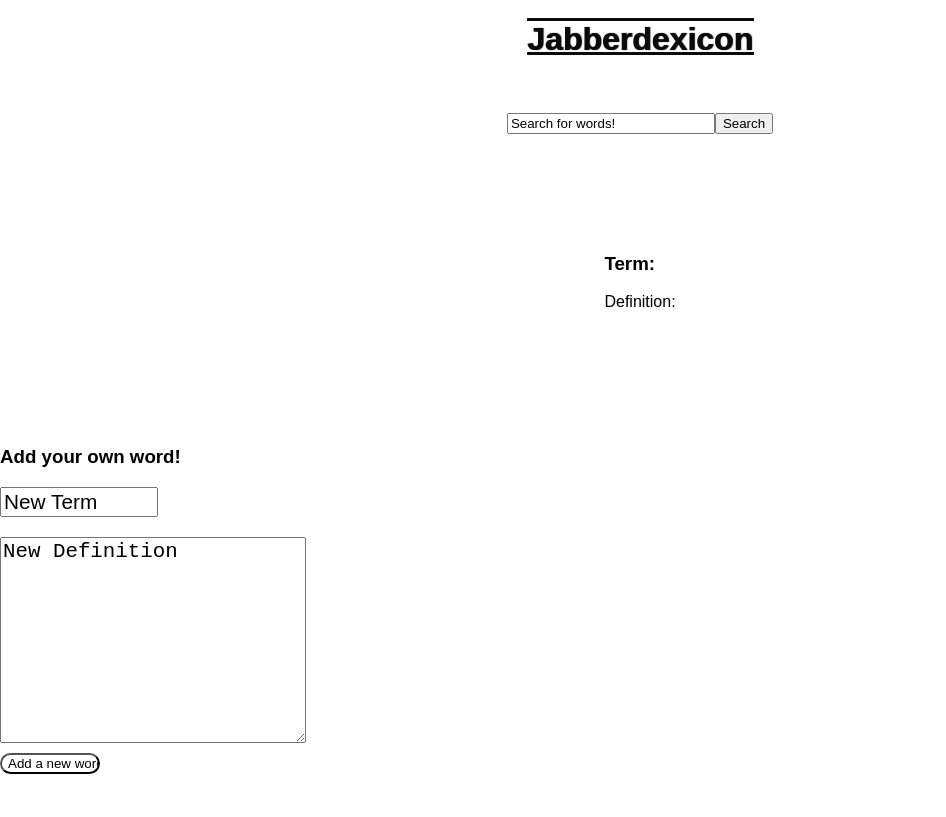
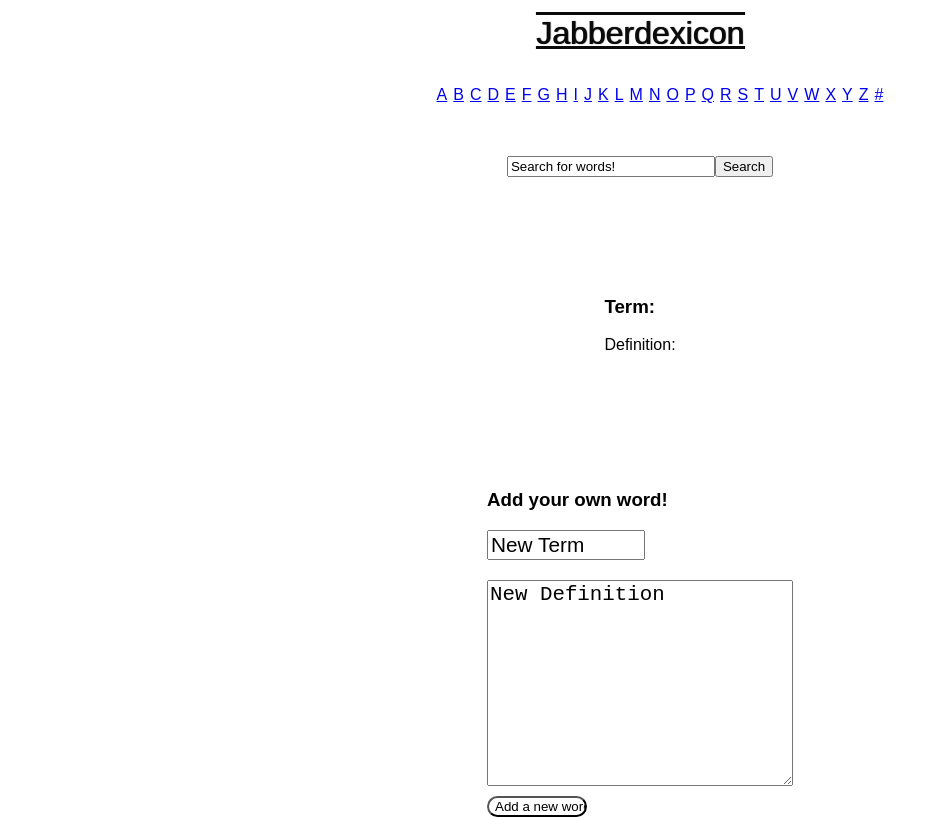
Before and after one commit to ColinFendrick/jabberdexicon, a React app: page /entry/1 in a window 1280 px wide. Shown: the whole page, without its empty margins (0-946 px from the left). Built offline with nearby package versions, Linux system fonts and the light colour scheme; no server answers.

Commit message:
Did some state work

```diff
--- a/package.json
+++ b/package.json
@@ -36,6 +36,7 @@
     "react": "^15.5.4",
     "react-dom": "^15.5.4",
     "react-hot-loader": "next",
+    "react-native-searchbar": "^1.8.0",
     "react-router-dom": "^4.1.1",
     "redbox-react": "^1.3.6",
     "sass-loader": "^6.0.3",
--- a/src/components/App.js
+++ b/src/components/App.js
@@ -1,9 +1,15 @@
 import React, { Component } from 'react'
-import { BrowserRouter as Router } from 'react-router-dom'
+import { BrowserRouter as Router,
+  NavLink,
+  Route } from 'react-router-dom'
 import SearchBar from './Searchbar.js'
 import Definition from './Definition.js'
 import AddWord from './AddWord.js'
 import styles from '../styles/App.scss'
+import LetterBar from './LetterBar.js'
+import Home from './Home.js'
+import BrowseLetter from './BrowseLetter.js'
+import ShowWord from './ShowWord.js'
 
 class App extends Component {
   state = {
@@ -11,7 +17,7 @@ class App extends Component {
   }
 
   addWord = (newTerm, newDef) => {
-    const url = 'https://jabberdexicon.herokuapp.com/entries?access_token=TOKasdf9ha8w4t3hk698asdfmFKJASDFI'
+    const url = 'https://jabberdexicon.herokuapp.com/entries?access_token=example'
     window.fetch(url, {
       method: 'POST',
       headers: { 'Content-Type': 'application/json' },
@@ -29,20 +35,17 @@ class App extends Component {
     })
   }
 
-  searchWord = searchTerm => {
-    const url = 'https://jabberdexicon.herokuapp.com/entries?access_token=TOKasdf9ha8w4t3hk698asdfmFKJASDFI'
-    window.fetch(url)
-    .then(r => r.json())
-    .then(data => {
-      console.log(data)
-    })
-  }
-
   render () {
     return <Router>
       <div className={styles.App}>
-        <h1>Jabberdexicon</h1>
-        <SearchBar searchWord={this.searchWord} />
+        <NavLink className={styles.topLink} to={`/`}>
+          Jabberdexicon
+        </NavLink>
+        <LetterBar />
+        <SearchBar />
+        <Route exact path='/' component={Home} />
+        <Route path='/entry/:slug' component={ShowWord} />
+        <Route path='/browse/:letter' component={BrowseLetter} />
         <Definition term={this.state.active.term} definition={this.state.active.definition} />
         <AddWord addWord={this.addWord} />
       </div>
--- /dev/null
+++ b/src/components/BrowseLetter.js
@@ -0,0 +1,40 @@
+import React, { Component } from 'react'
+import styles from '../styles/BrowseLetter.scss'
+import { NavLink } from 'react-router-dom'
+
+class BrowseLetter extends Component {
+  state = {
+    active: []
+  }
+
+  updateSearch (letter) {
+
+  }
+
+  componentDidMount () {
+    const url = 'https://jabberdexicon.herokuapp.com/entries?access_token=example'
+    window.fetch(url)
+    .then(r => r.json())
+    .then(data => {
+      this.setState({
+        active: data
+      })
+    })
+  }
+
+  render () {
+    const filtered = this.state.active.filter(item => {
+      return item.term[0].toLowerCase() === this.props.match.params.letter
+    })
+    const words = filtered.map(word => {
+      return <li key={word.id}>
+        <NavLink to={`/entry/${word.slug}`}>{word.term}</NavLink>
+      </li>
+    })
+    return <ul className={styles.BrowseLetter}>
+      {words}
+    </ul>
+  }
+}
+
+export default BrowseLetter
--- /dev/null
+++ b/src/components/Home.js
@@ -0,0 +1,12 @@
+import React, { Component } from 'react'
+import styles from '../styles/Home.scss'
+
+class Home extends Component {
+  render () {
+    return <div className={styles.Home}>
+      <img src='https://encrypted-tbn0.gstatic.com/images?q=tbn:ANd9GcTanqbeK5pnOIecE78mIjYDOfY4uFTtqKMihjP-Jv3TcXyfnsd_YA' />
+    </div>
+  }
+}
+
+export default Home
--- /dev/null
+++ b/src/components/LetterBar.js
@@ -0,0 +1,23 @@
+import React, { Component } from 'react'
+import { NavLink } from 'react-router-dom'
+import styles from '../styles/LetterBar.scss'
+
+class LetterBar extends Component {
+  letters = 'abcdefghijklmnopqrstuvwxyz#'.split('')
+
+  render () {
+    const searchLetters = this.letters.map((letter, i) => {
+      return <li key={i}>
+        <NavLink to={`/browse/${letter}`}>
+          {letter.toUpperCase()}
+        </NavLink>
+      </li>
+    })
+
+    return <ul className={styles.LetterBar}>
+      {searchLetters}
+    </ul>
+  }
+}
+
+export default LetterBar
--- a/src/components/SearchBar.js
+++ b/src/components/SearchBar.js
@@ -4,7 +4,6 @@ import styles from '../styles/Searchbar.scss'
 class SearchBar extends Component {
   _submit = e => {
     e.preventDefault()
-    this.props.searchWord(this.refs.searchText.value)
   }
 
   _focus = (e) => {
--- /dev/null
+++ b/src/components/ShowWord.js
@@ -0,0 +1,31 @@
+import React, { Component } from 'react'
+
+class ShowWord extends Component {
+  state = {
+    active: {}
+  }
+
+  updateWord (slug) {
+    this.setState({active: []})
+    const url = `https://jabberdexicon.herokuapp.com/entries/${slug}?access_token=example`
+    window.fetch(url)
+    .then(r => r.json())
+    .then(data => {
+      this.setState({
+        active: data
+      })
+    })
+  }
+
+  componentDidMount () {
+    this.updateWord(this.props.match.params.slug)
+  }
+
+  render () {
+    return <div className='ShowWord'>
+      {this.state.active.term}
+    </div>
+  }
+}
+
+export default ShowWord
--- a/src/styles/AddWord.scss
+++ b/src/styles/AddWord.scss
@@ -2,7 +2,6 @@
   display: flex;
   flex-direction: column;
   justify-content: flex-start;
-  width: 100%;
 }
 
 .newTerm {
--- a/src/styles/App.scss
+++ b/src/styles/App.scss
@@ -4,11 +4,16 @@
   justify-content: space-around;
   align-items: center;
 
-  > h1 {
+  .topLink,
+  .topLink:link,
+  .topLink:visited,
+  .topLink:focus,
+  .topLink:hover,
+  .topLink:active {
     text-decoration: overline underline;
-    font-size: 2em;
     color: rgb(10, 11, 10);
     text-shadow: 1px 0 1px black;
+    font-size: 2em;
+    margin: 15px 0;
   }
-
 }
--- /dev/null
+++ b/src/styles/BrowseLetter.scss
@@ -0,0 +1,6 @@
+.BrowseLetter {
+  color: green;
+  list-style: none;
+  width: 100%;
+  margin: 20px 0;
+}
--- /dev/null
+++ b/src/styles/Home.scss
@@ -0,0 +1,3 @@
+.Home {
+  margin: 100px;
+}
--- /dev/null
+++ b/src/styles/LetterBar.scss
@@ -0,0 +1,9 @@
+.LetterBar {
+  list-style: none;
+  display: flex;
+  justify-content: space-between;
+
+  li {
+    margin: 3px;
+  }
+}
```
Also changed, not shown: 1 other file (tests, documents, lock files or other folders).
